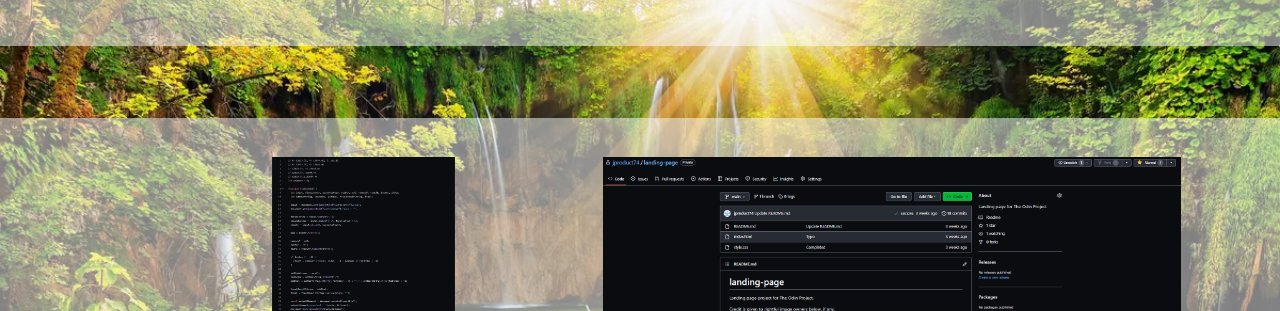
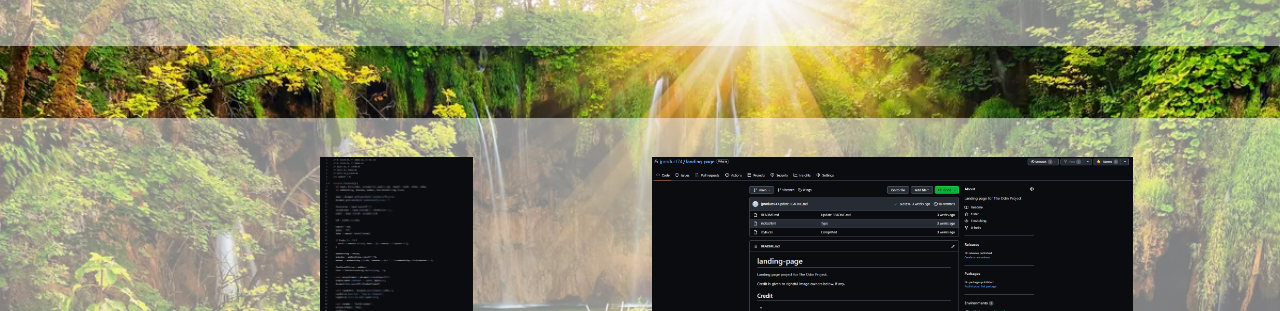
Before and after one commit to jproduct74/quick-coords, a plain HTML site: page index.html in a window 1280 px wide. Shown: the part 870-1181 px from the top of the page. Drawn offline with Linux system fonts and the light colour scheme.

Commit message:
Update index.html

```diff
--- a/index.html
+++ b/index.html
@@ -49,7 +49,7 @@
     <div id="mywork">
         <div class="quickcoordsimg">
             <a href="https://github.com/jproduct74/quick-coords/blob/main/script.js">
-            <img src="./images/gcscriptcode.png" style="height: 15em;">
+            <img src="./images/gcscriptcode.png" style="height: 25vh;">
             </a>
             <div class="qcsubtext">
             <a id="qcsub" style="color: black; font-family: Arial, Helvetica, sans-serif;">Click the image to get the script of Quick Coords!</a>
@@ -57,7 +57,7 @@
         </div>
         <div class="landingpageimg">
             <a href="https://github.com/jproduct74/landing-page">
-            <img src="./images/landing-page.png" style="height: 15em;">
+            <img src="./images/landing-page.png" style="height: 25vh;">
             </a>
             <div class="lpsubtext">
             <a id="qcsub" style="color: black; font-family: Arial, Helvetica, sans-serif;">Click the image to view the Git of a landing page I made!</a>
```
